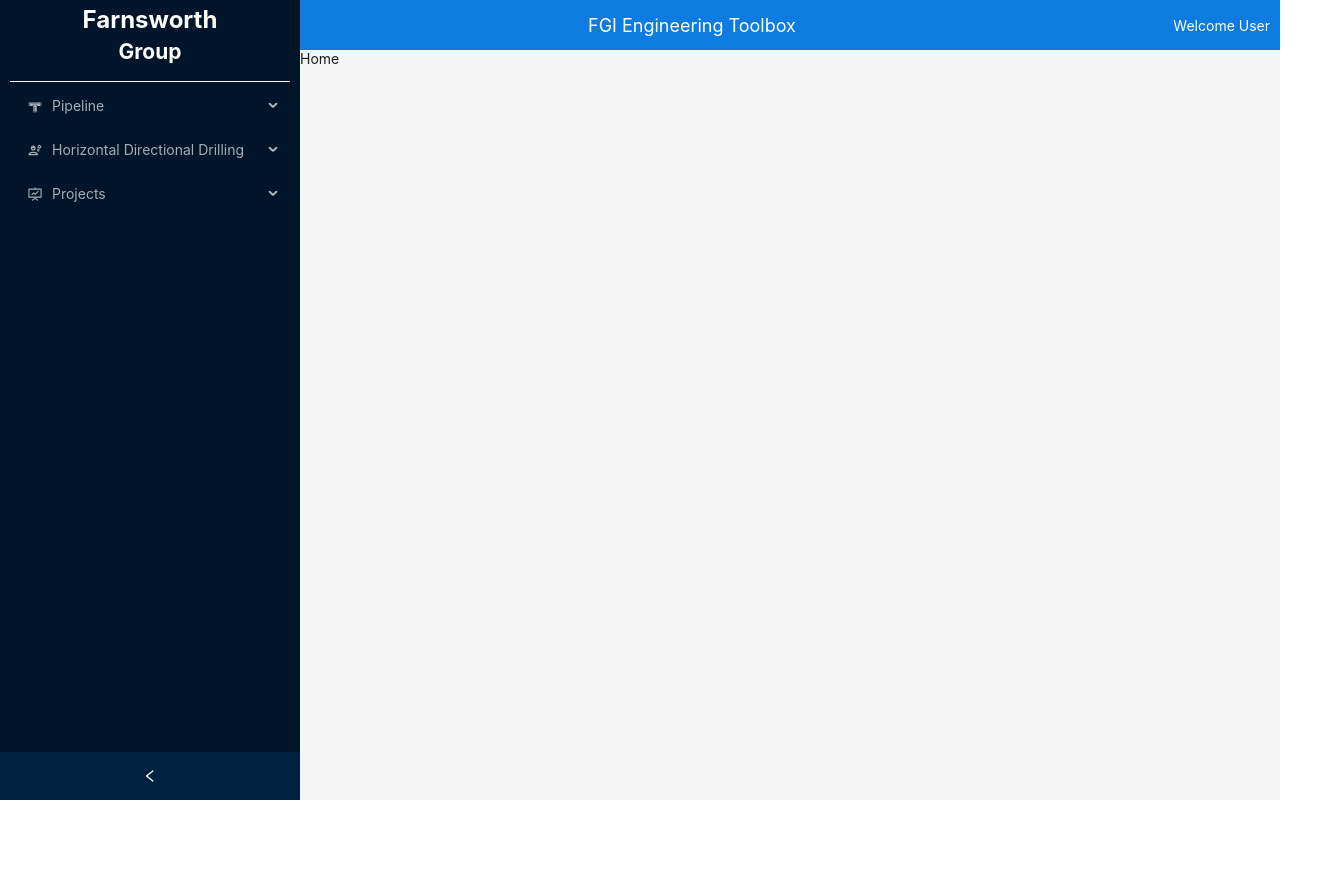
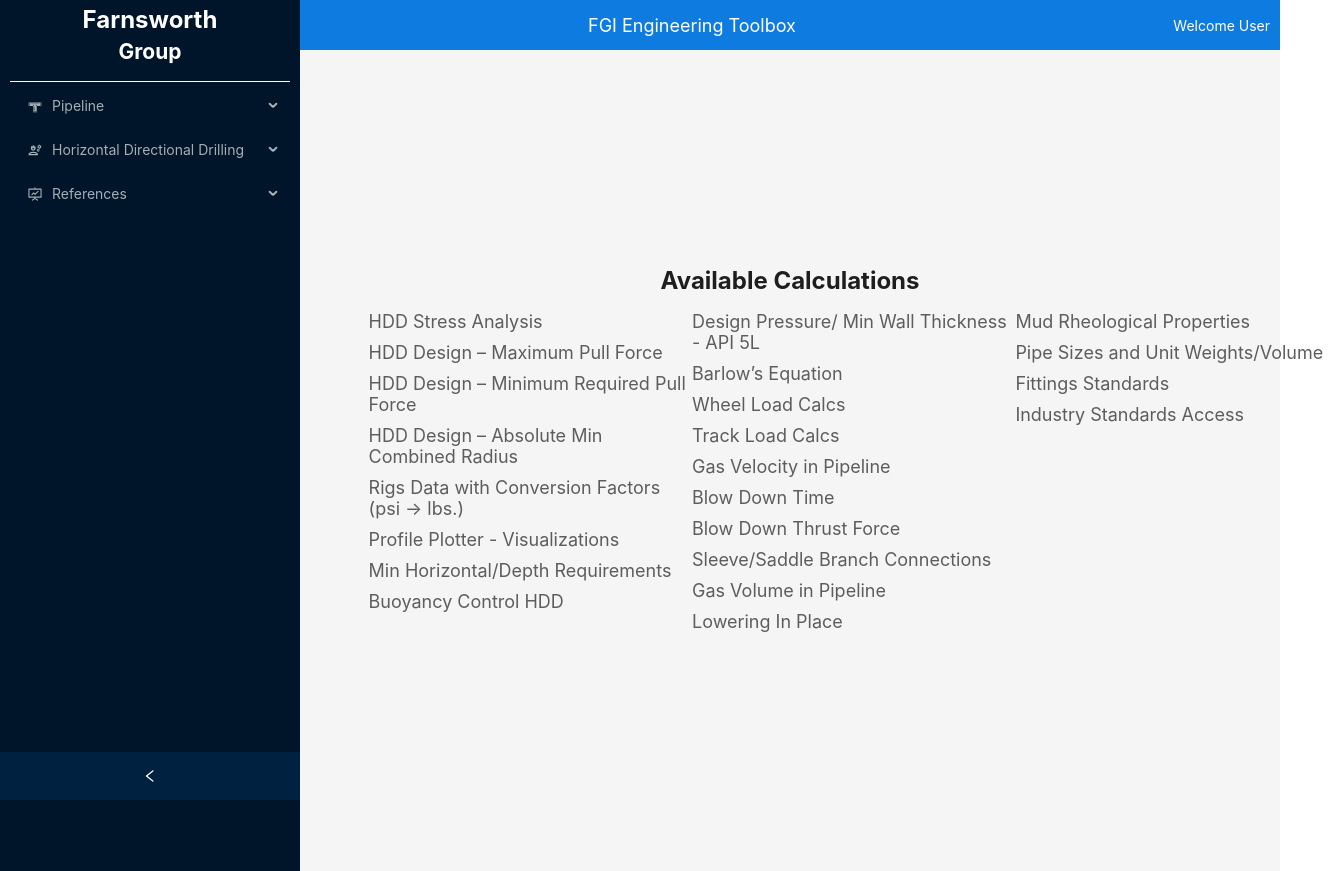
Before and after one commit to raykurbanov/fgi-engineering-toolbox, a React (Create React App) app: page / in a window 1280 px wide. Shown: the whole page, 1344 px wide, since content can reach past the window. Before the commit the page ends 800 px from the top, so only its background shows below. Built offline with nearby package versions, Linux system fonts and the light colour scheme.

Commit message:
updated routes

```diff
--- /dev/null
+++ b/src/components/Home/Home.css
@@ -0,0 +1,44 @@
+.main-page-wrapper {
+  display: flex;
+  flex-direction: column;
+}
+.additional-data {
+  height: 25vh;
+}
+
+.calculations-list {
+  display: flex;
+  flex-direction: row;
+  width: 100%;
+  height: 70vh;
+  align-items: flex-start;
+  justify-content: center;
+  margin-left: 6.5%;
+}
+
+.list-item {
+  list-style: none;
+  color: rgb(93, 93, 93);
+  font-size: 18px;
+  margin-bottom: 10px;
+  transition: 0.2s ease-in-out;
+}
+.list-item:hover {
+  color: rgb(55, 55, 55);
+  margin-bottom: 10px;
+  transition: 0.2s ease-in-out;
+  transform: scale(1.15);
+}
+
+.available-calculations {
+  display: flex;
+  flex-direction: column;
+  width: 33%;
+  justify-content: flex-start;
+  align-items: flex-start;
+}
+
+#calculations-header {
+  text-align: center;
+  font-size: 24px;
+}
--- a/src/components/Home/Home.jsx
+++ b/src/components/Home/Home.jsx
@@ -1,7 +1,48 @@
 import React from "react";
+import "./Home.css";
+import { Link } from "react-router-dom";
+import {
+  calculationsListHDD,
+  calculationsListPipeline,
+  referenceData,
+} from "../../utils/CalculationsList";
 
 function Home() {
-  return <div>Home</div>;
+  return (
+    <div id="main-page-wrapper">
+      <div className="additional-data"></div>
+      <h1 id="calculations-header">Available Calculations</h1>
+      <div className="calculations-list">
+        <div class="available-calculations">
+          {calculationsListHDD.map((el, idx) => {
+            return (
+              <Link to={el.link} key={idx} className="list-item">
+                {el.name}
+              </Link>
+            );
+          })}
+        </div>
+        <div class="available-calculations">
+          {calculationsListPipeline.map((el, idx) => {
+            return (
+              <Link to={el.link} key={idx} className="list-item">
+                {el.name}
+              </Link>
+            );
+          })}
+        </div>
+        <div class="available-calculations">
+          {referenceData.map((el, idx) => {
+            return (
+              <Link to={el.link} key={idx} className="list-item">
+                {el.name}
+              </Link>
+            );
+          })}
+        </div>
+      </div>
+    </div>
+  );
 }
 
 export default Home;
--- a/src/components/Main/Main.jsx
+++ b/src/components/Main/Main.jsx
@@ -22,31 +22,62 @@
 
 const App = () => {
   const pages = {
-    1: "design-pressure",
-    2: "minimum-wall-thickness",
-    3: "maop-mop",
-    4: "track-load-calcs",
-    5: "barlows-equation",
+    1: "stress-analysis-hdd",
+    2: "hdd-design-max-pull-force",
+    3: "hdd-minimum-required-force",
+    4: "hdd-minimum-combined-radius",
+    5: "hdd-rigs-data-conversion",
+    6: "hdd-profile-plotter",
+    7: "hdd-minimum-length-depth",
+    8: "hdd-buoyancy-control",
+    10: "design-pressure",
+    11: "barlows-equation",
+    12: "wheel-load",
+    13: "track-load",
+    14: "gas-velocity-pipeline",
+    15: "blow-down-time",
+    16: "blow-down-force",
+    17: "sleeve-saddle-branch-connections",
+    18: "gas-volume-pipeline",
+    19: "lowering-in-place",
+    20: "mud-properties",
+    21: "unit-weight-volume",
+    22: "fitting-standards",
+    23: "industry-standards",
   };
   const items = [
     getItem("Pipeline", "sub1", <GiTeePipe />, [
-      getItem("Design Pressure (Steel)", 1),
-      getItem("Gas Volume in Pipeline", 2),
-      getItem("Blow Down Time", 3),
-      getItem("Wheel Load Calculations", 4),
-      getItem("Track Load Calculations", 5),
-      getItem("Gas Velocity / AGPL", 6),
-      getItem("Barlow's Equation", 7),
+      getItem("Design Pressure / Min Wall Thickness", 10),
+      getItem("Barlow’s Equation", 11),
+      getItem("Wheel Load Calcs", 12),
+      getItem("Track Load Calcs", 13),
+      getItem("Gas Velocity in Pipeline", 14),
+      getItem("Blow Down Time", 15),
+      getItem("Blow Down Thrust Force", 16),
+      getItem("Sleeve/Saddle Branch Connections", 17),
+      getItem("Gas Volume in Pipeline", 18),
+      getItem("Lowering In Place", 19),
     ]),
     getItem(
       "Horizontal Directional Drilling",
       "sub2",
       <MdOutlineEngineering />,
-      [getItem("HDD Design", 11), getItem("Stress Analysis", 12)]
+      [
+        getItem("Stress Analysis", 1),
+        getItem("Maximum Pull Force", 2),
+        getItem("Minimum Required Pull Force", 3),
+        getItem("Absolute Min Combined Radius", 4),
+        getItem("Rigs Data / Conversion Factors", 5),
+        getItem("Profile Plotter - Visualizations", 6),
+        getItem("Min Horizontal/Depth Requirements", 7),
+        getItem("Buoyancy Control HDD", 8),
+      ]
     ),
-    getItem("Projects", "sub3", <FundProjectionScreenOutlined />, [
-      getItem("Project 1", 21),
-      getItem("Project 2", 22),
+    getItem("References", "sub3", <FundProjectionScreenOutlined />, [
+      getItem("Mud Rheological Properties", 20),
+      getItem("Pipe Sizes and Unit Weights", 21),
+      getItem("Fittings Standards", 22),
+      getItem("Industry Standards Access", 23),
     ]),
   ];
   const [currentPage, setCurrentPage] = useState(null);
@@ -97,19 +128,92 @@
               path="/design-pressure"
               element={<DesignPressure collapsed={collapsed} />}
             />
-            <Route path="/minimum-wall-thickness" element={<Home />} />
-            <Route path="/maop-mop" element={<Home />} />
-            <Route path="/track-load-calcs" element={<Home />} />
-            <Route path="/barlows-equation" element={<Home />} />
+            <Route
+              path="/stress-analysis-hdd"
+              element={<Home collapsed={collapsed} />}
+            />
+            <Route
+              path="/hdd-design-max-pull-force"
+              element={<Home collapsed={collapsed} />}
+            />
+            <Route
+              path="/hdd-minimum-required-force"
+              element={<Home collapsed={collapsed} />}
+            />
+            <Route
+              path="/hdd-minimum-combined-radius"
+              element={<Home collapsed={collapsed} />}
+            />
+            <Route
+              path="/hdd-rigs-data-conversion"
+              element={<Home collapsed={collapsed} />}
+            />
+            <Route
+              path="/hdd-profile-plotter"
+              element={<Home collapsed={collapsed} />}
+            />
+            <Route
+              path="/hdd-minimum-length-depth"
+              element={<Home collapsed={collapsed} />}
+            />
+            <Route
+              path="/hdd-buoyancy-control"
+              element={<Home collapsed={collapsed} />}
+            />
+            <Route
+              path="/barlows-equation"
+              element={<Home collapsed={collapsed} />}
+            />
+            <Route
+              path="/wheel-load"
+              element={<Home collapsed={collapsed} />}
+            />
+            <Route
+              path="/track-load"
+              element={<Home collapsed={collapsed} />}
+            />
+            <Route
+              path="/gas-velocity-pipeline"
+              element={<Home collapsed={collapsed} />}
+            />
+            <Route
+              path="/blow-down-time"
+              element={<Home collapsed={collapsed} />}
+            />
+            <Route
+              path="/blow-down-force"
+              element={<Home collapsed={collapsed} />}
+            />
+            <Route
+              path="/sleeve-saddle-branch-connections"
+              element={<Home collapsed={collapsed} />}
+            />
+            <Route
+              path="/gas-volume-pipeline"
+              element={<Home collapsed={collapsed} />}
+            />
+            <Route
+              path="/lowering-in-place"
+              element={<Home collapsed={collapsed} />}
+            />
+            <Route
+              path="/mud-properties"
+              element={<Home collapsed={collapsed} />}
+            />
+            <Route
+              path="/unit-weight-volume"
+              element={<Home collapsed={collapsed} />}
+            />
+            <Route
+              path="/fitting-standards"
+              element={<Home collapsed={collapsed} />}
+            />
+            <Route
+              path="/industry-standards"
+              element={<Home collapsed={collapsed} />}
+            />
           </Routes>
         </Content>
-        {/* <Footer
-          style={{
-            textAlign: "center",
-          }}
-        >
-          All Copyrights are Reserved {new Date().getFullYear()}
-        </Footer> */}
       </Layout>
     </Layout>
   );
--- a/src/pages/Pipeline/DesignPressure/DesignPressure.jsx
+++ b/src/pages/Pipeline/DesignPressure/DesignPressure.jsx
@@ -192,7 +192,7 @@
       </Space>
     );
   };
-  const InputDesingPressureTarget = () => {
+  const InputDesignTargetPressure = () => {
     return (
       <div>
         <input
@@ -229,7 +229,7 @@
     return minWallThickness.toFixed(3);
   };
 
-  const calulcateParameters = () => {
+  const calculateParameters = () => {
     setOutsideDiameter(getOutsideDiameter(npmSizePipe));
     const innerDiameter = outsideDiameter - 2 * wallThickness;
     setInternalDiameter(innerDiameter);
@@ -242,7 +242,7 @@
     setDesignPressure(designPressure);
   };
   useEffect(() => {
-    calulcateParameters();
+    calculateParameters();
   }, [
     npmSizePipe,
     internalDiameter,
@@ -262,7 +262,7 @@
             <div id="input-data-left">
               <div className="flex-row">
                 <p className="bold">Target Design Pressure, psig</p>
-                <InputDesingPressureTarget />
+                <InputDesignTargetPressure />
               </div>
               <div className="flex-row">
                 <p className="bold">Select Nominal Pipe Diameter</p>
--- /dev/null
+++ b/src/utils/CalculationsList.js
@@ -0,0 +1,96 @@
+export const calculationsListHDD = [
+  {
+    name: "HDD Stress Analysis",
+    link: "/stress-analysis-hdd",
+  },
+  {
+    name: "HDD Design – Maximum Pull Force",
+    link: "/hdd-design-max-pull-force",
+  },
+  {
+    name: "HDD Design – Minimum Required Pull Force",
+    link: "/hdd-minimum-required-force",
+  },
+  {
+    name: "HDD Design – Absolute Min Combined Radius",
+    link: "/hdd-minimum-combined-radius",
+  },
+  {
+    name: "Rigs Data with Conversion Factors (psi -> lbs.)",
+    link: "/hdd-rigs-data-conversion",
+  },
+  {
+    name: "Profile Plotter - Visualizations",
+    link: "/hdd-profile-plotter",
+  },
+  {
+    name: "Min Horizontal/Depth Requirements",
+    link: "/hdd-minimum-length-depth",
+  },
+  {
+    name: "Buoyancy Control HDD",
+    link: "/hdd-buoyancy-control",
+  },
+];
+
+export const calculationsListPipeline = [
+  {
+    name: "Design Pressure/ Min Wall Thickness - API 5L",
+    link: "/design-pressure",
+  },
+  {
+    name: "Barlow’s Equation",
+    link: "/barlows-equation",
+  },
+  {
+    name: "Wheel Load Calcs",
+    link: "/wheel-load",
+  },
+  {
+    name: "Track Load Calcs",
+    link: "/track-load",
+  },
+  {
+    name: "Gas Velocity in Pipeline",
+    link: "/gas-velocity-pipeline",
+  },
+  {
+    name: "Blow Down Time",
+    link: "/blow-down-time",
+  },
+  {
+    name: "Blow Down Thrust Force",
+    link: "/blow-down-force",
+  },
+  {
+    name: "Sleeve/Saddle Branch Connections",
+    link: "/sleeve-saddle-branch-connections",
+  },
+  {
+    name: "Gas Volume in Pipeline",
+    link: "/gas-volume-pipeline",
+  },
+  {
+    name: "Lowering In Place",
+    link: "/lowering-in-place",
+  },
+];
+
+export const referenceData = [
+  {
+    name: "Mud Rheological Properties",
+    link: "/mud-properties",
+  },
+  {
+    name: "Pipe Sizes and Unit Weights/Volume",
+    link: "/unit-weight-volume",
+  },
+  {
+    name: "Fittings Standards",
+    link: "/fitting-standards",
+  },
+  {
+    name: "Industry Standards Access",
+    link: "/industry-standards",
+  },
+];
```
